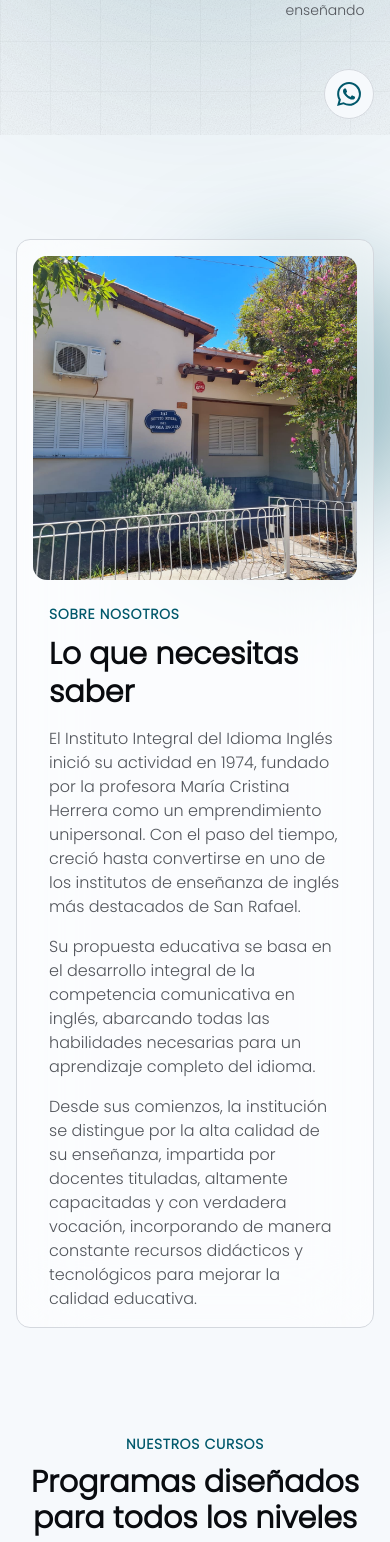
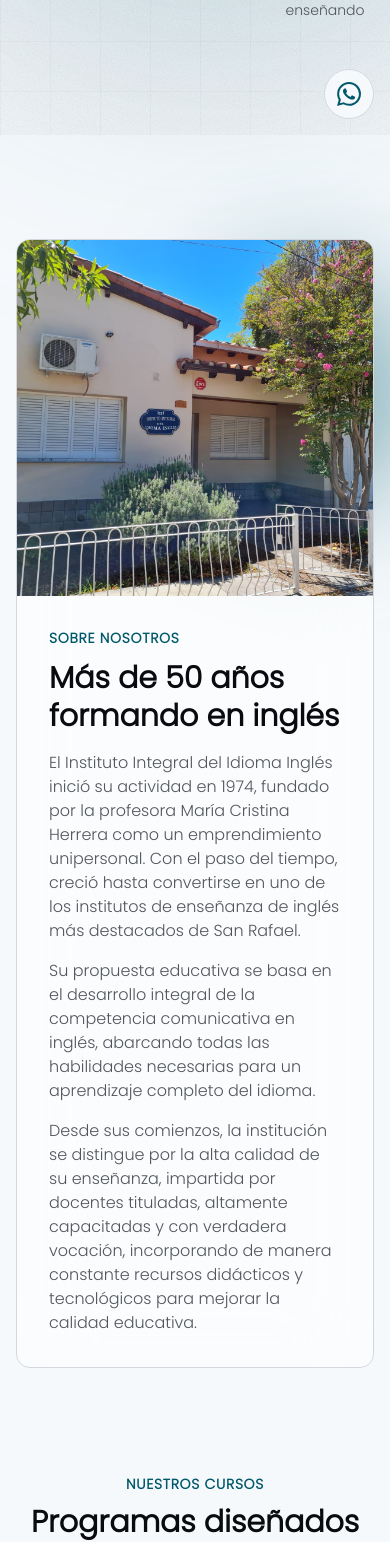
Before and after one commit to solidsnk86/english-insitute, a Next.js app: page / in a window 390 px wide. Shown: the part 709-2251 px from the top of the page. Built offline with nearby package versions, Linux system fonts and the light colour scheme; no server answers; the database is empty.

Commit message:
updated about card

```diff
--- a/components/about.tsx
+++ b/components/about.tsx
@@ -46,33 +46,33 @@ export const About = () => {
   }, []);
 
   return (
-    <section ref={sectionRef} id="acerca" className="relative p-4">
-  <div className="absolute top-14 left-1/2 rounded-full bg-primary/50 w-56 h-56 blur-3xl" />
+  <section ref={sectionRef} id="acerca" className="relative p-4">
+   <div className="absolute top-14 left-1/2 rounded-full bg-primary/50 w-56 h-56 blur-3xl" />
 
-  <div
+   <div
     ref={aboutRef}
-    className="about-card container mx-auto border border-border rounded-xl backdrop-blur-2xl bg-white/50 dark:bg-card/30 overflow-hidden p-4 lg:p-0"
-  >
-    <div className="grid lg:grid-cols-2 gap-6 items-center">
+    className="about-card container mx-auto border border-border rounded-xl backdrop-blur-2xl bg-white/50 dark:bg-card/30 overflow-hidden"
+   >
+    <div className="grid lg:grid-cols-2 gap-0 md:gap-6 items-center">
 
       {/* Visual element */}
           <div className="relative">
             <div className="aspect-square">
 
-                <div className="flex items-center justify-center z-10">
+                <div className="absolute top-0 left-0 w-full h-full md:flex items-center justify-center z-10">
                   <Image
                     src={"/foto-instituto.jpeg"}
                     alt=""
                     fill
-                    className="w-full h-full relative object-cover rounded-xl md:rounded-none"
+                    className="w-full h-full relative object-cover"
                   />
+              </div>
 
-              </div>
             </div>
       </div>
 
       {/* Texto derecha */}
-      <div className="text-left space-y-4 px-4">
+      <div className="text-left space-y-4 p-8">
         <p className="about-badge text-primary text-sm font-semibold tracking-wider uppercase mb-3">
           Sobre nosotros
         </p>
@@ -82,7 +82,7 @@ export const About = () => {
           className="text-3xl lg:text-4xl font-bold leading-tight section-title"
           data-anim="right"
         >
-          Lo que necesitas saber
+         Más de 50 años formando en inglés
         </h2>
 
         <p className="text-muted-foreground text-pretty">
```
